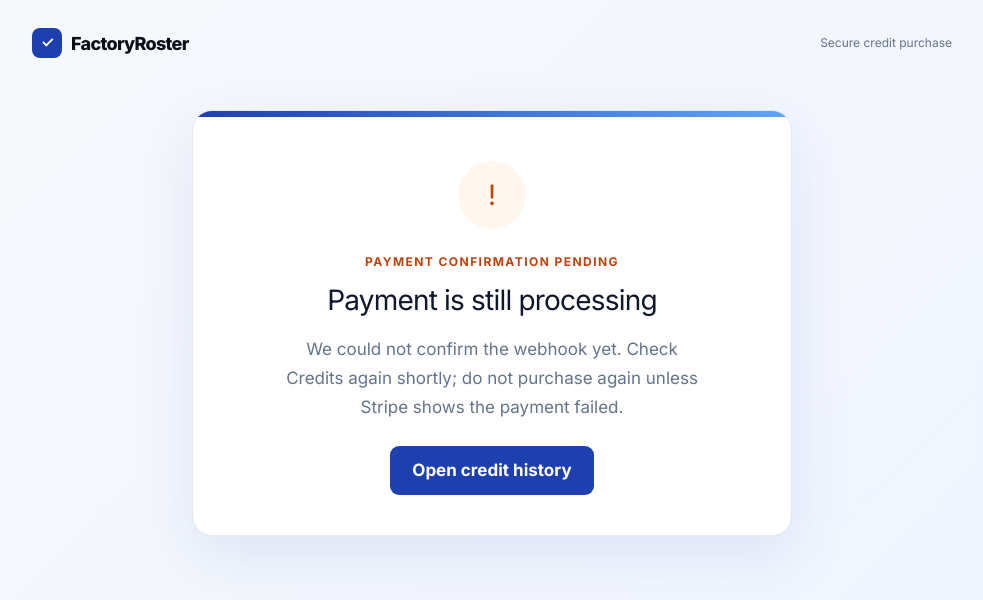
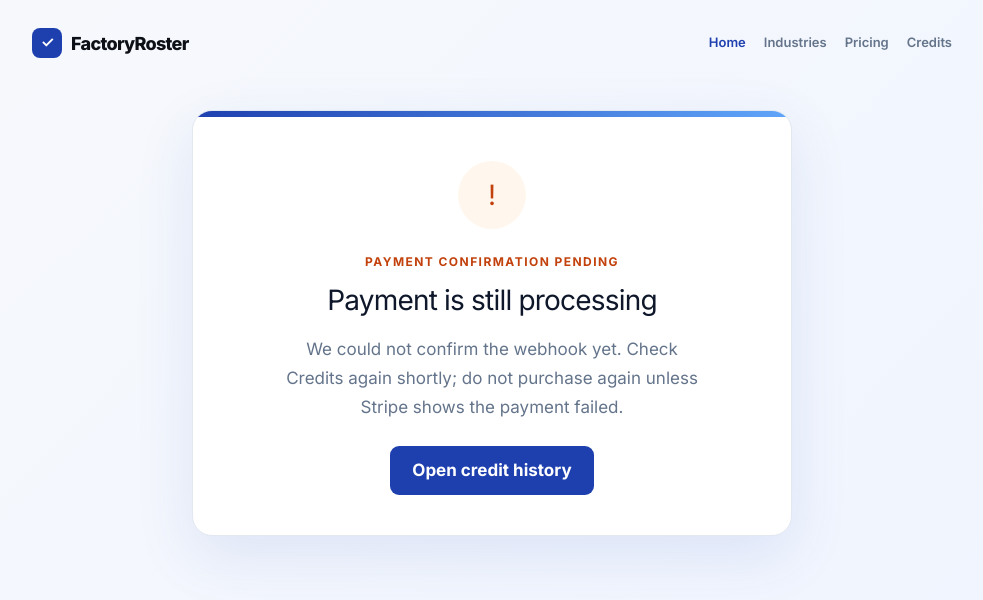
Before and after one commit to jwx1250-source/FactoryRoster2.0, a Next.js app: page /payment/success in a window 1280 px wide. Shown: the top 600 px of the page, without its empty margins (148-1131 px from the left). Built offline with nearby package versions, Linux system fonts and the light colour scheme; a web font is replaced by a local one.

Commit message:
ux: add site navigation to account payment pages

```diff
--- a/app/payment/success/page.tsx
+++ b/app/payment/success/page.tsx
@@ -59,7 +59,7 @@ export default function PaymentSuccessPage() {
   return (
     <main style={{ minHeight: "100vh", background: "linear-gradient(135deg,#F7F9FC 0%,#EFF4FF 100%)", padding: "28px 20px 56px" }}>
       <div style={{ maxWidth: 920, margin: "0 auto" }}>
-        <div style={{ display: "flex", alignItems: "center", justifyContent: "space-between", marginBottom: 52 }}><BrandMark /><span style={{ fontSize: 12, color: "#64748B" }}>Secure credit purchase</span></div>
+        <div style={{ display: "flex", alignItems: "center", justifyContent: "space-between", gap: 20, marginBottom: 52, flexWrap: "wrap" }}><BrandMark /><nav aria-label="Account navigation" style={{ display: "flex", alignItems: "center", gap: 18, fontSize: 13, fontWeight: 600 }}><Link href="/" style={{ color: "#1E40AF", textDecoration: "none" }}>Home</Link><Link href="/industries" style={{ color: "#64748B", textDecoration: "none" }}>Industries</Link><Link href="/pricing" style={{ color: "#64748B", textDecoration: "none" }}>Pricing</Link><Link href="/credits" style={{ color: "#64748B", textDecoration: "none" }}>Credits</Link></nav></div>
         <section style={{ maxWidth: 600, margin: "0 auto", background: "#fff", border: "1px solid #E2E8F0", borderRadius: 20, boxShadow: "0 20px 60px rgba(30,64,175,.10)", overflow: "hidden" }}>
           <div style={{ height: 6, background: "linear-gradient(90deg,#1E40AF,#60A5FA)" }} />
           <div style={{ padding: "44px 44px 40px", textAlign: "center" }}>
--- a/components/dashboard-actions.tsx
+++ b/components/dashboard-actions.tsx
@@ -16,7 +16,13 @@ export default function DashboardActions() {
   };
 
   return (
-    <div style={{ display: "flex", alignItems: "center", gap: 10 }}>
+    <div style={{ display: "flex", alignItems: "center", gap: 8, flexWrap: "wrap" }}>
+      <Link href="/" style={{ padding: "8px 14px", borderRadius: 8, color: "#1E40AF", textDecoration: "none", fontSize: 13, fontWeight: 700 }}>
+        Home
+      </Link>
+      <Link href="/industries" style={{ padding: "8px 10px", borderRadius: 8, color: "#64748B", textDecoration: "none", fontSize: 13, fontWeight: 600 }}>
+        Industries
+      </Link>
       <Link href="/search" style={{ padding: "8px 14px", borderRadius: 8, border: "1px solid #D1D5DB", color: "#374151", textDecoration: "none", fontSize: 13, fontWeight: 600 }}>
         Search factories
       </Link>
```
